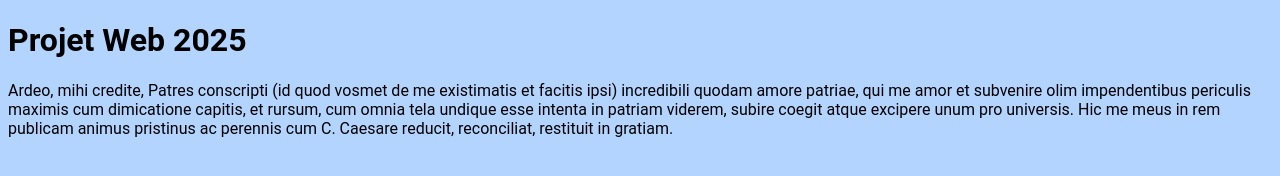
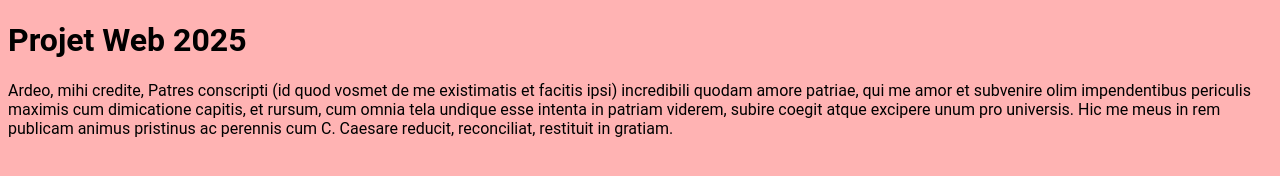
Before and after one commit to Osmanistos/EGL_2425_RENDU, a plain HTML site: page index.html in a window 1280 px wide. Drawn offline with Linux system fonts and the light colour scheme.

Commit message:
Modification du fond en rouge

```diff
--- a/css/style.css
+++ b/css/style.css
@@ -1,7 +1,7 @@
 @import url('https://fonts.googleapis.com/css2?family=Open+Sans:wght@400;700&family=Merriweather:wght@400;700&display=swap');
 
 body {
-    background-color: rgb(179, 212, 255);
+    background-color: rgb(255, 179, 179);
     font-family: 'Roboto', sans-serif;
     /* font-family: 'Lora', serif; */
 }
```
Also changed, not shown: 1 other file.
